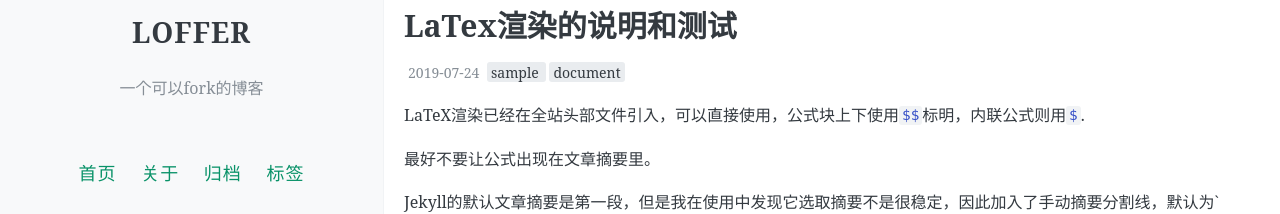
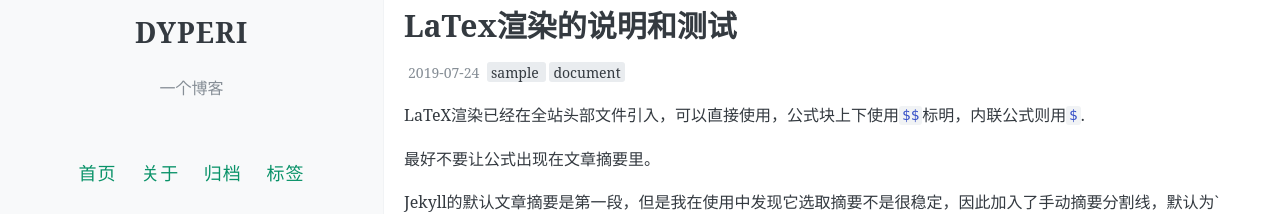
Before and after one commit to dyperi/dy, a Jekyll site: the page built from index.html, in a window 1280 px wide. Shown: the part 290-504 px from the top of the page. Built offline with Jekyll 4.4.1, drawn with Linux system fonts in a browser that asks for light colours; the list of posts is cut into pages by our own code; comment, search, counter and statistics services are not loaded.

Commit message:
Update _config.yml

```diff
--- a/_config.yml
+++ b/_config.yml
@@ -7,8 +7,8 @@
 # 井号后面的文字是说明文档，不会被程序读取。
 
 # 描述/签名
-name: LOFFER
-description: 一个可以fork的博客
+name: DYPERI
+description: 一个博客
 
 # 输入你的网站域名（如果你没有添加自己的域名，而是直接用GitHub pages分配的域名的话可以省略）
 url:
```
